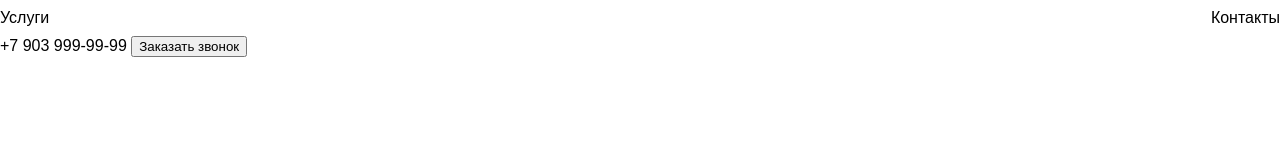
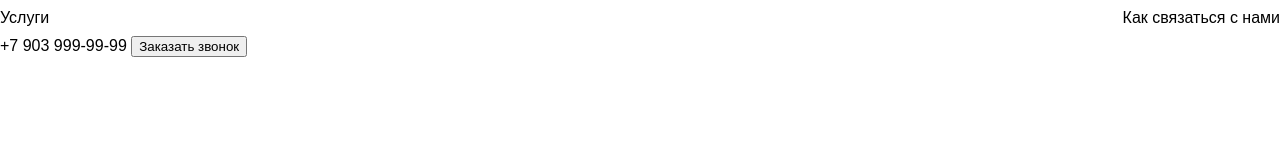
Before and after one commit to Bes07/repository-2, a plain HTML site: page index.html in a window 1280 px wide. Drawn offline with Linux system fonts and the light colour scheme.

Commit message:
contacts

```diff
--- a/index.html
+++ b/index.html
@@ -13,7 +13,7 @@
     <header>
         <nav>
             <a href="#services">Услуги</a>
-            <a href="#contacts">Контакты</a>
+            <a href="#contacts">Как связаться с нами</a>
         </nav>
         <div>
             <a href="tel:+79039999999">+7 903 999-99-99</a>
```
